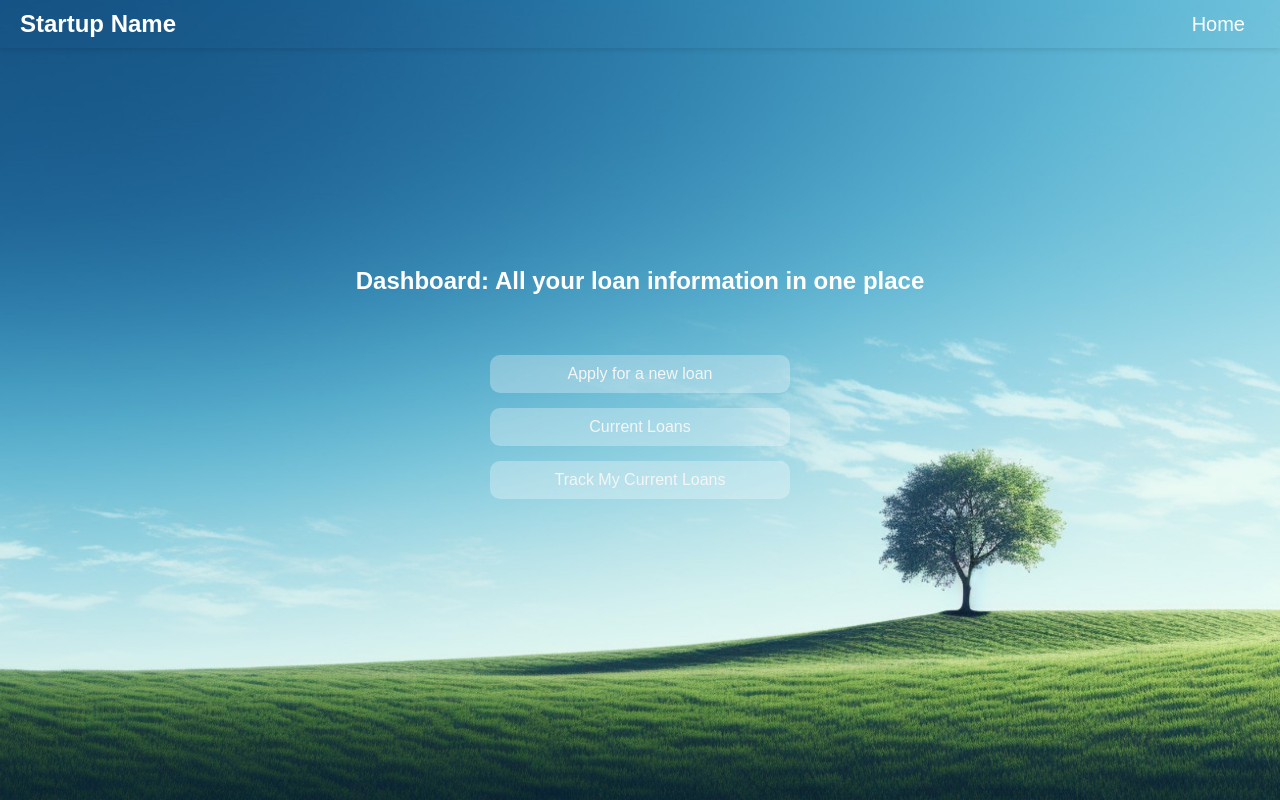
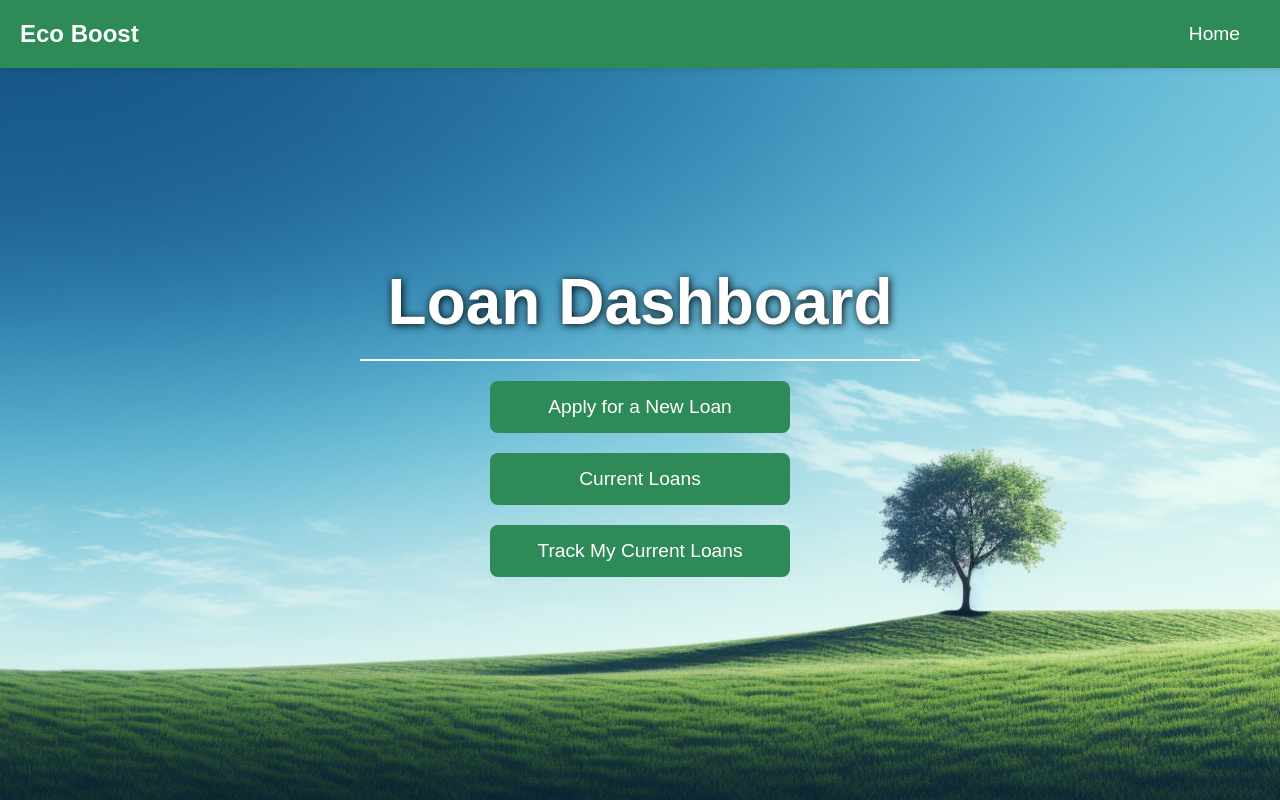
Before and after one commit to enano1/divhacks-2024, a Django app: page /dashboard/ in a window 1280 px wide. Run offline with Django 5.2, Linux system fonts and the light colour scheme.

Commit message:
added more styles

```diff
--- a/project/templates/project/application.html
+++ b/project/templates/project/application.html
@@ -26,7 +26,7 @@
         }
 
         .logo {
-            font-size: 1.8em;
+            font-size: 24px;
             font-weight: bold;
             color: white;
         }
--- a/project/templates/project/dashboard.html
+++ b/project/templates/project/dashboard.html
@@ -19,89 +19,96 @@
             background-position: center; /* Center the background image */
             background-repeat: no-repeat; /* Prevent background repetition */
             background-attachment: fixed; /* Fix the background during scroll */
+            color: white;
+            flex-direction: column;
         }
+
+        .logo {
+            font-size: 24px; /* Increase logo size */
+            font-weight: bold;
+            color: white;
+        }
+
+        .nav-links {
+            display: flex;
+            gap: 30px; /* Increased spacing between links */
+            padding-right: 20px;
+        }
+
+        .nav-links a {
+            color: white;
+            text-decoration: none;
+            font-size: 1.2em; /* Make links slightly larger */
+            transition: color 0.3s;
+        }
+
+        .nav-links a:hover {
+            color: #ddd; /* Lighter color on hover for better effect */
+        }
+
         .container {
             text-align: center;
-            padding: 20px;
+            padding: 50px;
             width: 100%;
-            margin-top: -50px; /* Moves the content upward */
+            max-width: 800px; /* Set a maximum width for better readability */
+            border-radius: 10px; /* Add rounded corners */
         }
 
         h1 {
-            margin-bottom: 60px; /* Increased space between text and buttons */
-            color: white; /* Text color to contrast with the background */
-            font-size: 24px; /* Adjusted size to fit in one line */
-            white-space: nowrap; /* Ensure the text stays on one line */
+            margin-bottom: 20px;
+            color: white;
+            font-size: 4em; /* Increase the size of the main heading */
+            text-align: center; /* Center the heading */
+            text-shadow: 1px 1px 8px rgba(0, 0, 0, 1); /* Add drop shadow for emphasis */
+        }
+
+        .horizontal-line {
+            border: 0;
+            height: 2px;
+            width: 80%;
+            background: white;
+            margin: 20px auto; /* Center the horizontal line with spacing */
         }
 
         .button-group {
             display: flex;
             flex-direction: column;
-            gap: 15px; /* Add space between buttons */
+            gap: 20px; /* Increase space between buttons */
             align-items: center; /* Center the buttons horizontally */
         }
 
         button {
-            background-color: rgba(255, 255, 255, 0.3); /* Transparent background */
-            border: none; /* Remove borders */
-            border-radius: 10px;
-            padding: 10px;
-            margin: 0;
+            background-color: #2E8B57; /* Set button background to green */
+            width: 300px;
+            padding: 15px 30px; /* Increase button size for better appearance */
             cursor: pointer;
-            color: whitesmoke; /* Button text color */
-            font-size: 16px;
-            width: 300px; /* Set fixed width for uniform button size */
+            color: white;
+            font-size: 1.2em; /* Increase font size of the button text */
+            border: none; /* Remove border */
+            border-radius: 8px; /* Add some rounding to the button corners */
+            transition: background-color 0.3s, transform 0.3s;
         }
 
         button:hover {
-            background-color: rgba(255, 255, 255, 0.5); /* Slightly less transparent on hover */
-        }
-
-        .navbar {
-            position: absolute;
-            top: 0;
-            width: 100%;
-            background-color: transparent; /* Keep the navbar transparent */
-            color: white;
-            padding: 10px 0;
-        }
-
-        .logo {
-            display: inline-block;
-            padding-left: 20px;
-            font-size: 24px;
-            color: white;
-        }
-
-        .nav-links {
-            float: right;
-            padding-right: 20px;
-        }
-
-        .nav-links a {
-            color: white;
-            padding: 0 15px;
-            text-decoration: none;
-        }
-
-        .nav-links a:hover {
-            text-decoration: underline;
+            background-color: #45a049; /* Darker green on hover */
+            transform: translateY(-3px); /* Slight lift on hover for better interaction */
         }
     </style>
 </head>
 <body>
 
     <div class="navbar">
-        <div class="logo">Startup Name</div>
+        <div class="logo">Eco Boost</div>
         <div class="nav-links">
             <a href="/">Home</a>
         </div>
     </div>
 
     <div class="container">
-        <h1>Dashboard: All your loan information in one place</h1>
+        <h1>Loan Dashboard</h1>
+        <hr class="horizontal-line"> <!-- Horizontal line under the main heading -->
         <div class="button-group">
-            <button onclick="location.href='/application/'">Apply for a new loan</button>
+            <button onclick="location.href='/application/'">Apply for a New Loan</button>
             <button onclick="location.href='/currentloans/'">Current Loans</button>
             <button onclick="location.href='/loantracker/'">Track My Current Loans</button>
         </div>
--- a/static/project/styles.css
+++ b/static/project/styles.css
@@ -174,14 +174,16 @@ p {
 
 .learn-more {
     padding: 10px 20px;
-    background-color: green; /* Button color */
+    background-color: #2E8B57; /* Button color */
     color: white;
     border: none;
     border-radius: 5px;
     cursor: pointer;
     text-decoration: none; /* Remove underline from link */
     display: inline-block; /* Allows padding to apply correctly */
-    margin-top: 20px; /* Space above the button */
+    margin-top: 50px; /* Space above the button */
+    box-shadow: 2px 2px 5px rgba(0,0,0,10); /* Add text shadow */
+
 }
 /* Content Section Styles */
 .content-section {
@@ -204,7 +206,7 @@ p {
 .problem-box h3, .solution-box h3 {
     font-size: 2em; /* Increase the font size for subtitles */
     margin-bottom: 15px;
-    color: green; /* Brighter green color for subtitles */
+    color: #2E8B57; /* Brighter green color for subtitles */
 }
 
 .problem-box p, .solution-box p {
@@ -216,7 +218,7 @@ p {
 
 .section-divider {
     border: none;
-    border-top: 3px solid green; /* Thick, long horizontal line in brighter green color */
+    border-top: 3px solid #2E8B57; /* Thick, long horizontal line in brighter green color */
     width: 100%; /* Makes the line as long as the content width */
     margin: 40px 0; /* Add more space above and below the line */
 }
@@ -230,7 +232,7 @@ footer {
     width: 150px;
     height: 60px;
     padding: 10px 20px;
-    background-color: green; /* Button color */
+    background-color: #2E8B57; /* Button color */
     color: white;
     border: none;
     border-radius: 5px;
```
